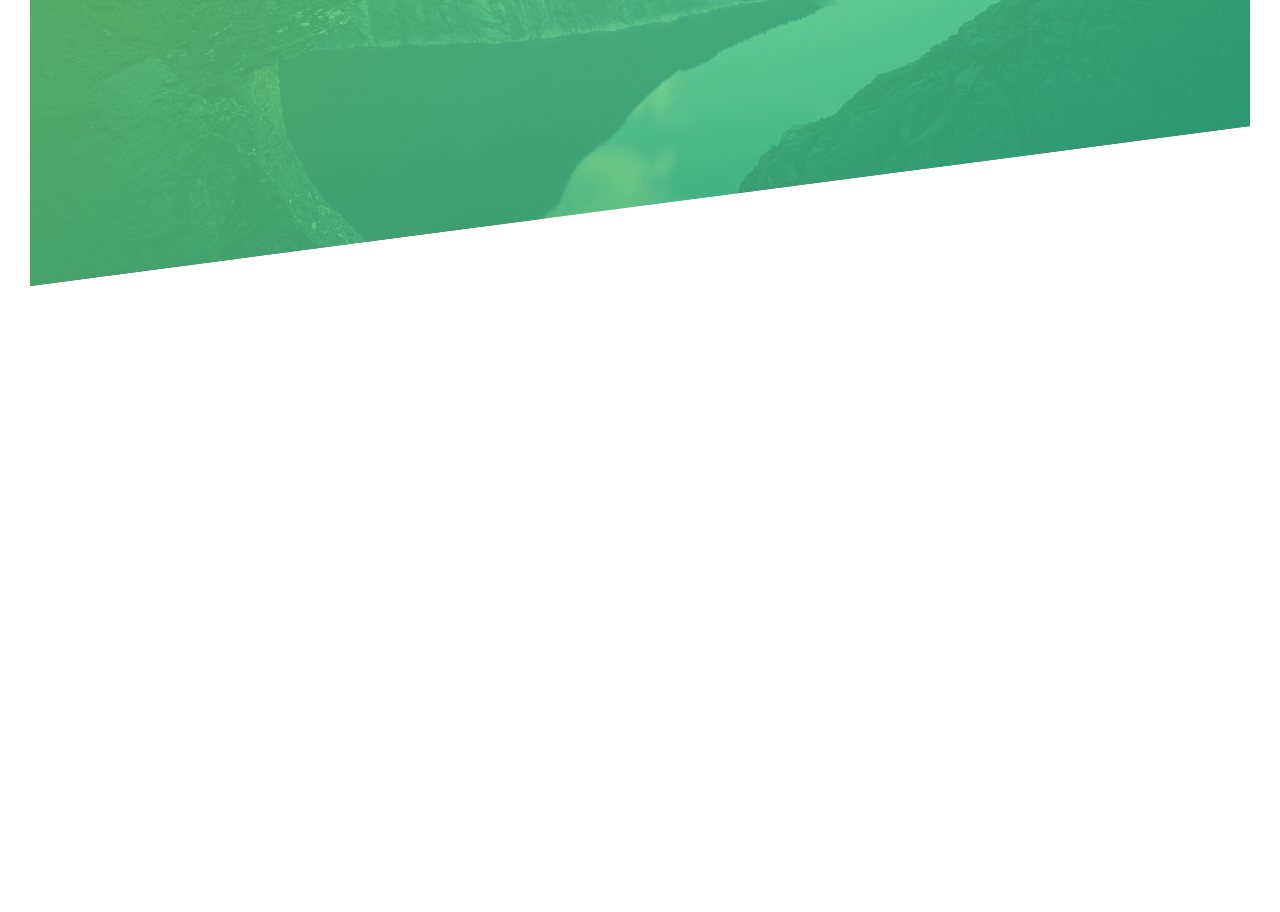
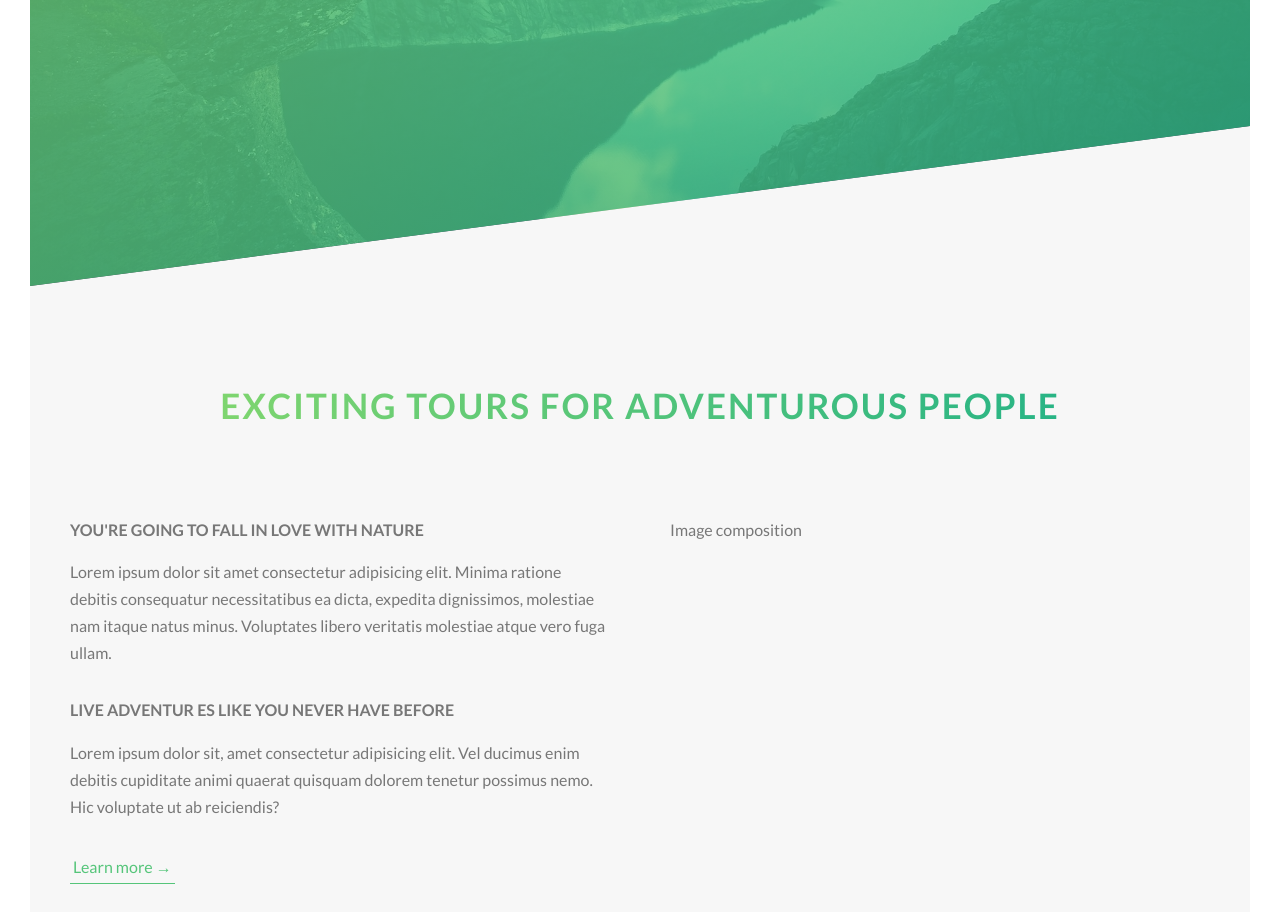
Before and after one commit to DevSergiu/Natours, a website: page index.html in a window 1280 px wide. Shown: the part 504-1416 px from the top of the page. Before the commit the page ends 820 px from the top, so only its background shows below. Drawn offline with Linux system fonts and the light colour scheme.

Commit message:
add about section

```diff
--- a/index.html
+++ b/index.html
@@ -19,13 +19,52 @@
       <div class="header__logo-box">
         <img src="img/logo-white.png" alt="Logo" class="header__logo" />
       </div>
+
       <div class="header__text-box">
         <h1 class="heading-primary">
           <span class="heading-primary--main">Outdoors </span>
           <span class="heading-primary--sub">is where life happens</span>
         </h1>
+
         <a href="#" class="btn btn--white btn--animated">Discover our tours</a>
       </div>
     </header>
+
+    <main>
+      <section class="section-about">
+        <!--  utility class -->
+        <div class="u-center-text u-margin-bottom-big">
+          <h2 class="heading-secondary">
+            Exciting tours for adventurous people
+          </h2>
+        </div>
+        <div class="row">
+          <div class="col-1-of-2">
+            <h3 class="heading-tertiary  u-margin-bottom-small">
+              You're going to fall in love with nature
+            </h3>
+            <p class="paragraph">
+              Lorem ipsum dolor sit amet consectetur adipisicing elit. Minima
+              ratione debitis consequatur necessitatibus ea dicta, expedita
+              dignissimos, molestiae nam itaque natus minus. Voluptates libero
+              veritatis molestiae atque vero fuga ullam.
+            </p>
+
+            <h3 class="heading-tertiary u-margin-bottom-small">
+              Live adventur es like you never have before
+            </h3>
+            <p class="paragraph">
+              Lorem ipsum dolor sit, amet consectetur adipisicing elit. Vel
+              ducimus enim debitis cupiditate animi quaerat quisquam dolorem
+              tenetur possimus nemo. Hic voluptate ut ab reiciendis?
+            </p>
+            <a href="#" class="btn-text">Learn more &rarr;</a>
+          </div>
+          <div class="col-1-of-2">
+            Image composition
+          </div>
+        </div>
+      </section>
+    </main>
   </body>
 </html>
--- a/sass/abstracts/_mixins.scss
+++ b/sass/abstracts/_mixins.scss
@@ -0,0 +1,7 @@
+@mixin clearfix {
+  &::after {
+    content: "";
+    display: table;
+    clear: both;
+  }
+}
--- a/sass/abstracts/_variables.scss
+++ b/sass/abstracts/_variables.scss
@@ -1,7 +1,18 @@
+//COLORS
 $color-primary: #55c57a;
 $color-primary-light: #7ed56f;
 $color-primary-dark: #28b485;
 
+$color-grey-light-1: #f7f7f7;
+
 $color-grey-dark: #777;
 $color-white: #fff;
 $color-black: #000;
+
+//FONT
+$default-font-size: 1.6rem;
+
+//GRID
+$grid-width: 114rem;
+$gutter-vertical: 8rem;
+$gutter-horizontal: 6rem;
--- a/sass/base/_typography.scss
+++ b/sass/base/_typography.scss
@@ -32,8 +32,44 @@
 body {
   font-family: "Lato", sans-serif;
   font-weight: 400;
-  font-size: 1.6rem;
+  font-size: $default-font-size;
   line-height: 1.7;
   color: $color-grey-dark;
   padding: 3rem;
 }
+
+.heading-secondary {
+  font-size: 3.5rem;
+  text-transform: uppercase;
+  font-weight: 700;
+  display: inline-block;
+  background-image: linear-gradient(
+    to right,
+    $color-primary-light,
+    $color-primary-dark
+  );
+  -webkit-background-clip: text;
+  background-clip: text;
+  color: transparent;
+  letter-spacing: 0.2rem;
+  // transition: all 0.2s;
+
+  // &:hover {
+  //   transform: skewY(2deg) skewX(15deg) scale(1.1);
+  //   text-shadow: .5rem 1rem 2rem rgba($color-black, .2);
+  // }
+}
+
+.heading-tertiary {
+  font-size: $default-font-size;
+  font-weight: 700;
+  text-transform: uppercase;
+}
+
+.paragraph {
+  font-size: $default-font-size;
+
+  &:not(:last-child) {
+    margin-bottom: 3rem;
+  }
+}
--- a/sass/base/_utilities.scss
+++ b/sass/base/_utilities.scss
@@ -0,0 +1,13 @@
+.u-center-text {
+  text-align: center;
+}
+
+.u-margin-bottom-small {
+  margin-bottom: 1.5rem;
+}
+.u-margin-bottom-medium {
+  margin-bottom: 4rem;
+}
+.u-margin-bottom-big {
+  margin-bottom: 8rem;
+}
--- a/sass/components/_button.scss
+++ b/sass/components/_button.scss
@@ -8,7 +8,7 @@
     border-radius: 10rem;
     transition: all 0.2s;
     position: relative;
-    font-size: 1.6rem;
+    font-size: $default-font-size;
   }
   &:hover {
     transform: translateY(-0.3rem);
@@ -51,3 +51,25 @@
     animation: moveInBottom 0.5s ease-in-out 0.5s;
   }
 }
+
+.btn-text {
+  &:link,
+  &:visited {
+    font-size: $default-font-size;
+    color: $color-primary;
+    display: inline-block;
+    text-decoration: none;
+    border-bottom: 1px solid $color-primary;
+    padding: 3px;
+  }
+  &:hover {
+    background-color: $color-primary;
+    color: $color-white;
+    box-shadow: 0 1rem 2rem rgba($color-black, 0.15);
+    transform: translateY(-2px);
+  }
+  &:active {
+    box-shadow: 0 0.5rem 1rem rgba($color-black, 0.15);
+    transform: translateY(0);
+  }
+}
--- /dev/null
+++ b/sass/layout/_grid.scss
@@ -0,0 +1,49 @@
+.row {
+  max-width: $grid-width;
+  margin: 0 auto; //center block element inside other block element
+
+  // everything except last-child
+  &:not(:last-child) {
+    margin-bottom: $gutter-vertical;
+  }
+
+  @include clearfix;
+
+  //select all class attributes start with col-
+  [class^="col-"] {
+    float: left;
+    &:not(:last-child) {
+      margin-right: $gutter-horizontal;
+    }
+  }
+
+  .col-1-of-2 {
+    width: calc((100% - #{$gutter-horizontal}) / 2);
+  }
+
+  .col-1-of-3 {
+    width: calc((100% - 2 * #{$gutter-horizontal}) / 3);
+  }
+
+  .col-2-of-3 {
+    width: calc(
+      2 * ((100% - 2 * #{$gutter-horizontal}) / 3) + #{$gutter-horizontal}
+    );
+  }
+
+  .col-1-of-4 {
+    width: calc((100% - 3 * #{$gutter-horizontal}) / 4);
+  }
+
+  .col-2-of-4 {
+    width: calc(
+      2 * ((100% - 3 * #{$gutter-horizontal}) / 4) + #{$gutter-horizontal}
+    );
+  }
+
+  .col-3-of-4 {
+    width: calc(
+      3 * ((100% - 3 * #{$gutter-horizontal}) / 4) + #{$gutter-horizontal} * 2
+    );
+  }
+}
--- a/sass/main.scss
+++ b/sass/main.scss
@@ -10,5 +10,6 @@
 @import "components/button";
 
 @import "layout/header";
+@import "layout/grid";
 
 @import "pages/home";
--- a/sass/pages/home.scss
+++ b/sass/pages/home.scss
@@ -0,0 +1,5 @@
+.section-about {
+  background-color: $color-grey-light-1;
+  padding: 25rem 0;
+  margin-top: -20vh;
+}
```
Also changed, not shown: css/style.css.
